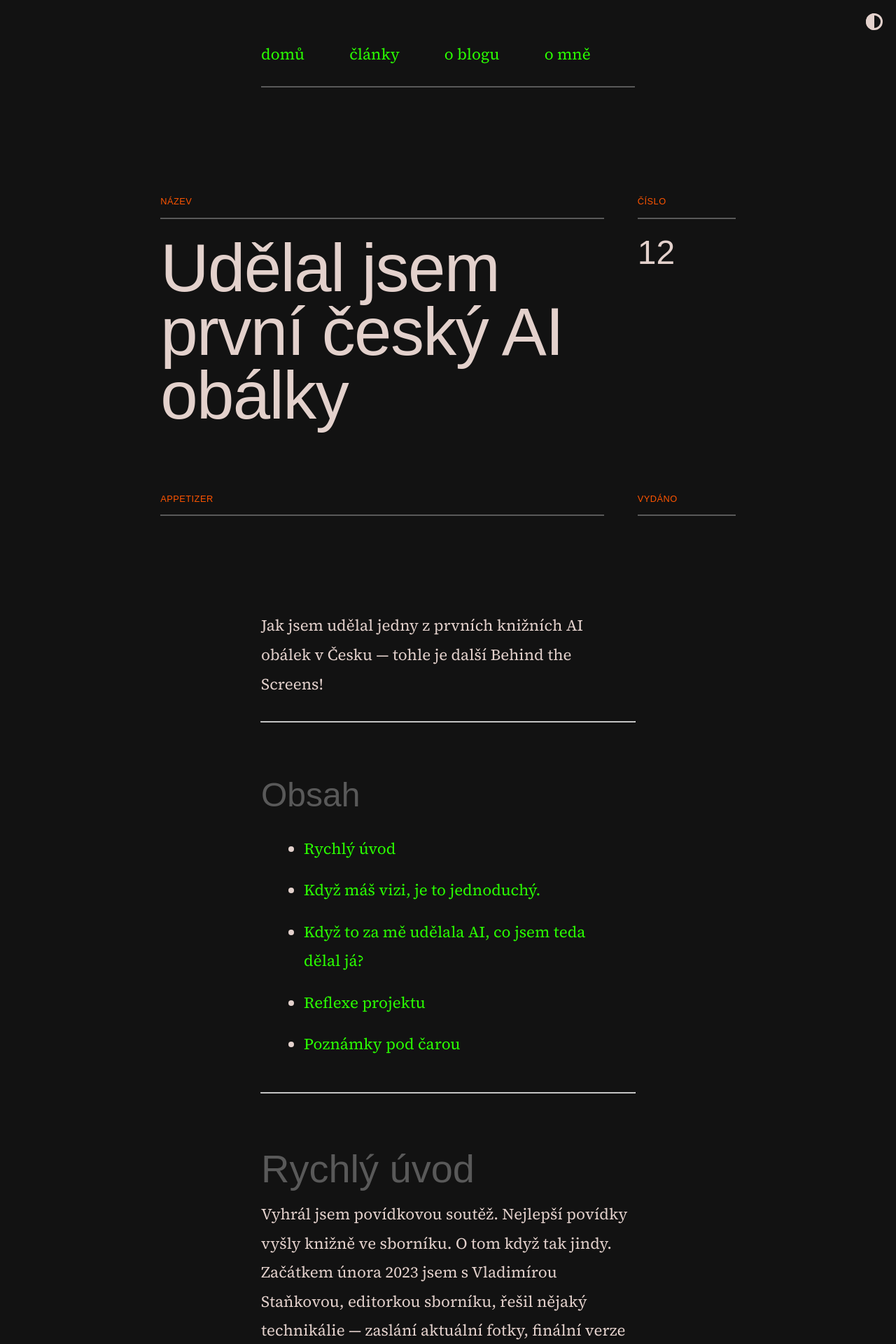
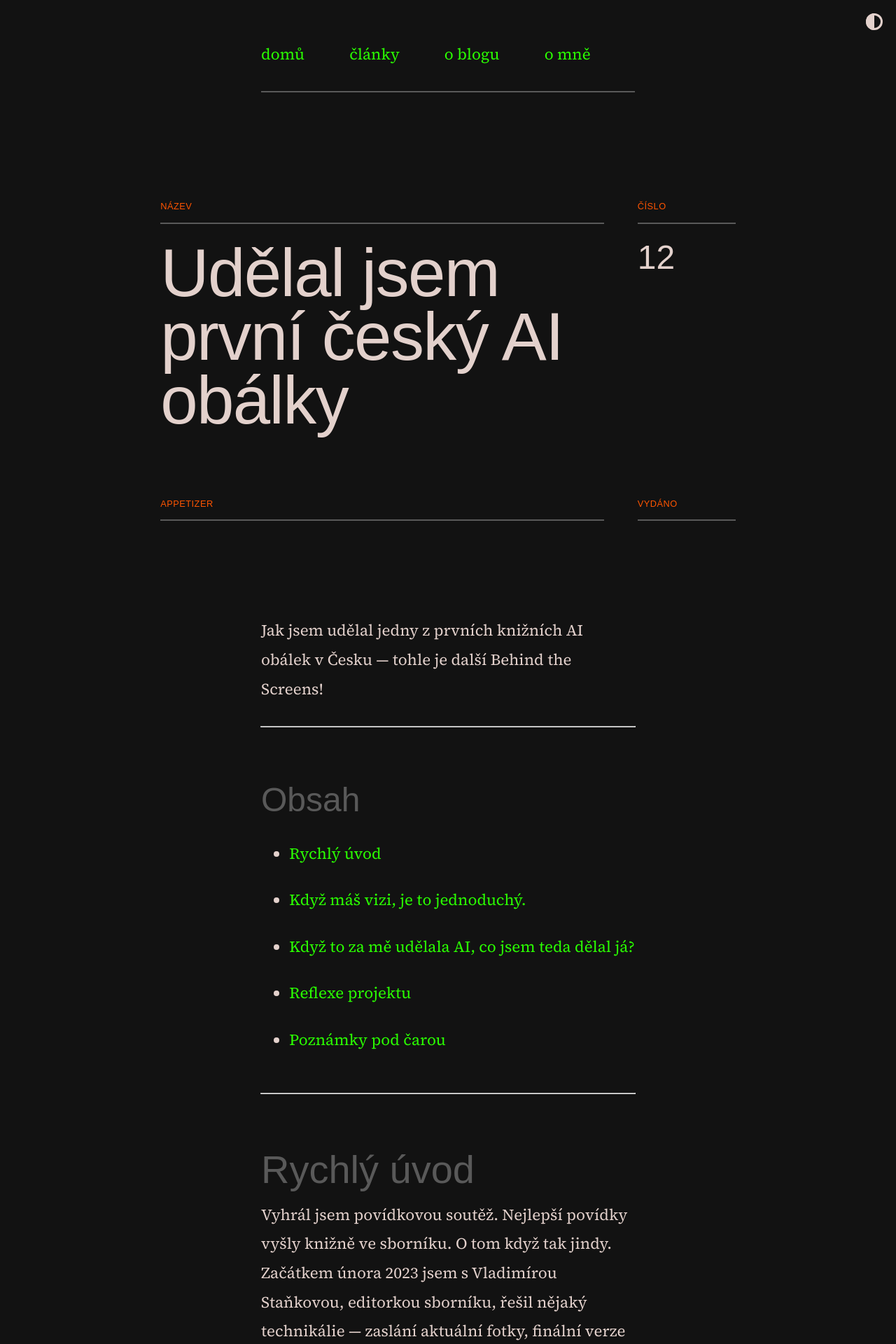
Before and after one commit to scherrer-txt/bts, a Jekyll site: the page built from _posts/2023-10-23-prvni-ceske-ai-obalky.md, in a window 1280 px wide. Shown: the top 1920 px of the page at 70% size. Built offline with Jekyll 4.4.1, drawn with Linux system fonts in a browser that asks for light colours; some web fonts are replaced.

Commit message:
Update moonwalk.scss

```diff
--- a/_sass/moonwalk.scss
+++ b/_sass/moonwalk.scss
@@ -218,7 +218,12 @@
   border-radius: 25px;
 }
 
-ul, ol {
+ul {
+  display: flex;
+  flex-direction: column;;
+}
+
+ol {
   display: flex;
   flex-direction: column;
   width: 55%;
@@ -226,20 +231,21 @@
 
 ul li {
   width: fit-content;
+  margin-bottom: 1rem;
 }
 
 .footnotes {
-  width: 55%;
+  width: 65%;
 }
 
-.footnotes ol {
+/* .footnotes ol {
   display: flex;
   flex-direction: column;
-}
+} */
 
-.footnotes li {
+/* .footnotes li {
   width: fit-content;
-}
+} */
 
 .footnotes li p {
   width: fit-content;
```
